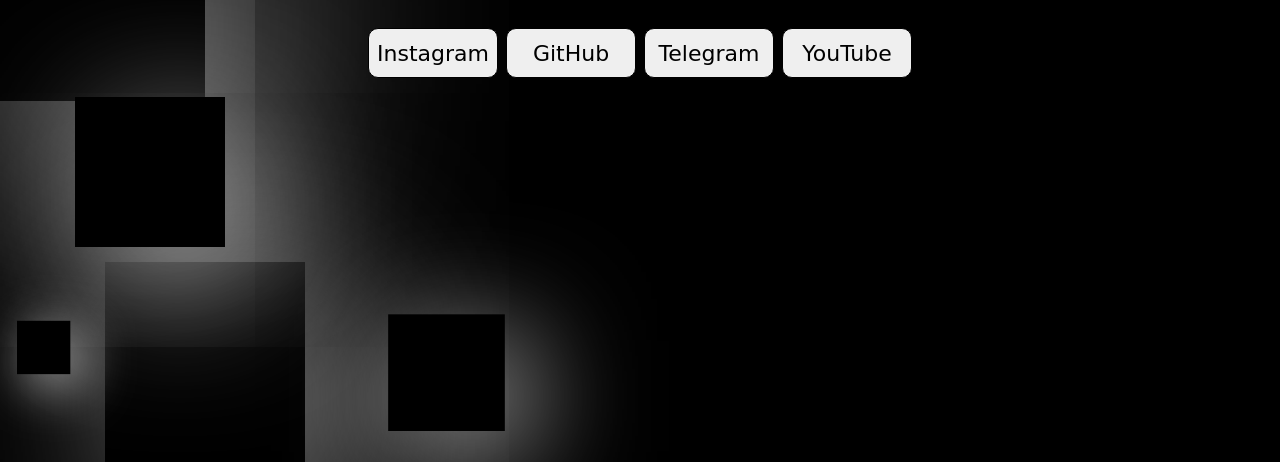
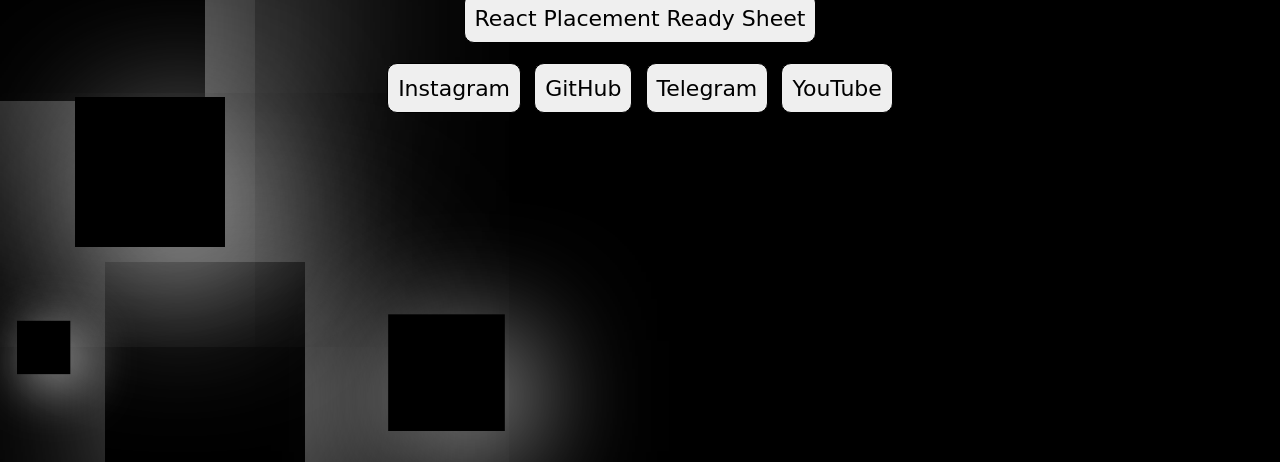
Before and after one commit to SG-Codes/Social-Links, a plain HTML site: page index.html in a window 1280 px wide. Shown: the part 416-878 px from the top of the page. Drawn offline with Linux system fonts and the light colour scheme; a web font is replaced by a local one.

Commit message:
Added React Placement Sheet link & Google Analytics

```diff
--- a/index.html
+++ b/index.html
@@ -6,6 +6,16 @@
     <meta name="viewport" content="width=device-width, initial-scale=1.0">
     <title>S.G. Codes</title>
     <link href='./styles.css' type="text/css" rel='stylesheet' />
+
+    <!-- Global site tag (gtag.js) - Google Analytics -->
+    <script async src="https://www.googletagmanager.com/gtag/js?id=G-4BY81DJEQF"></script>
+    <script>
+        window.dataLayer = window.dataLayer || [];
+        function gtag() { dataLayer.push(arguments); }
+        gtag('js', new Date());
+
+        gtag('config', 'G-4BY81DJEQF');
+    </script>
 </head>
 
 <body>
@@ -13,12 +23,32 @@
         <img src='./Logo.jpg' id='image' />
         <h2>S.G. Codes</h2>
         <div class="btnGroup">
-            <button class="btn"><a href="https://www.instagram.com/s.g.codes/" target="_blank"
-                    class="links">Instagram</a></button>
-            <button class="btn"> <a href="https://github.com/SG-Codes" target="_blank" class="links">GitHub</a></button>
-            <button class="btn"> <a href="https://t.me/SG_Codes" target="_blank" class="links">Telegram</a></button>
-            <button class="btn"> <a href="https://www.youtube.com/channel/UCnBFdw8AxSdRzgole-_PIkQ" target="_blank"
-                    class="links">YouTube</a></button>
+            <button class="btn">
+                <a href="https://docs.google.com/spreadsheets/d/1PWlQUozpwe3KZALRCDBHa-5w-fHpN9OxdsMLgJm7ab8/edit?usp=sharing"
+                    target="_blank" class="links">
+                    React Placement Ready Sheet
+                </a>
+            </button><br />
+            <button class="btn">
+                <a href="https://www.instagram.com/s.g.codes/" target="_blank" class="links">
+                    Instagram
+                </a>
+            </button>
+            <button class="btn">
+                <a href="https://github.com/SG-Codes" target="_blank" class="links">
+                    GitHub
+                </a>
+            </button>
+            <button class="btn">
+                <a href="https://t.me/SG_Codes" target="_blank" class="links">
+                    Telegram
+                </a>
+            </button>
+            <button class="btn">
+                <a href="https://www.youtube.com/channel/UCnBFdw8AxSdRzgole-_PIkQ" target="_blank" class="links">
+                    YouTube
+                </a>
+            </button>
         </div>
     </div>
 
--- a/styles.css
+++ b/styles.css
@@ -47,19 +47,21 @@ h2 {
 
 .btnGroup {
     margin: 40px 0px;
-    display: flex;
+    /* display: flex;
     justify-content: center;
-    flex-wrap: wrap;
+    flex-wrap: wrap; */
+    text-align: center;
     z-index: 1000;
 }
 
 .btn {
-    margin: 4px;
+    margin: 10px 4px;
     border: 1px solid black;
     border-radius: 10px;
     font-size: 22px;
     height: 50px;
-    width: 130px;
+    padding: 10px;
+    /* width: 130px; */
 }
 
 #image {
```
